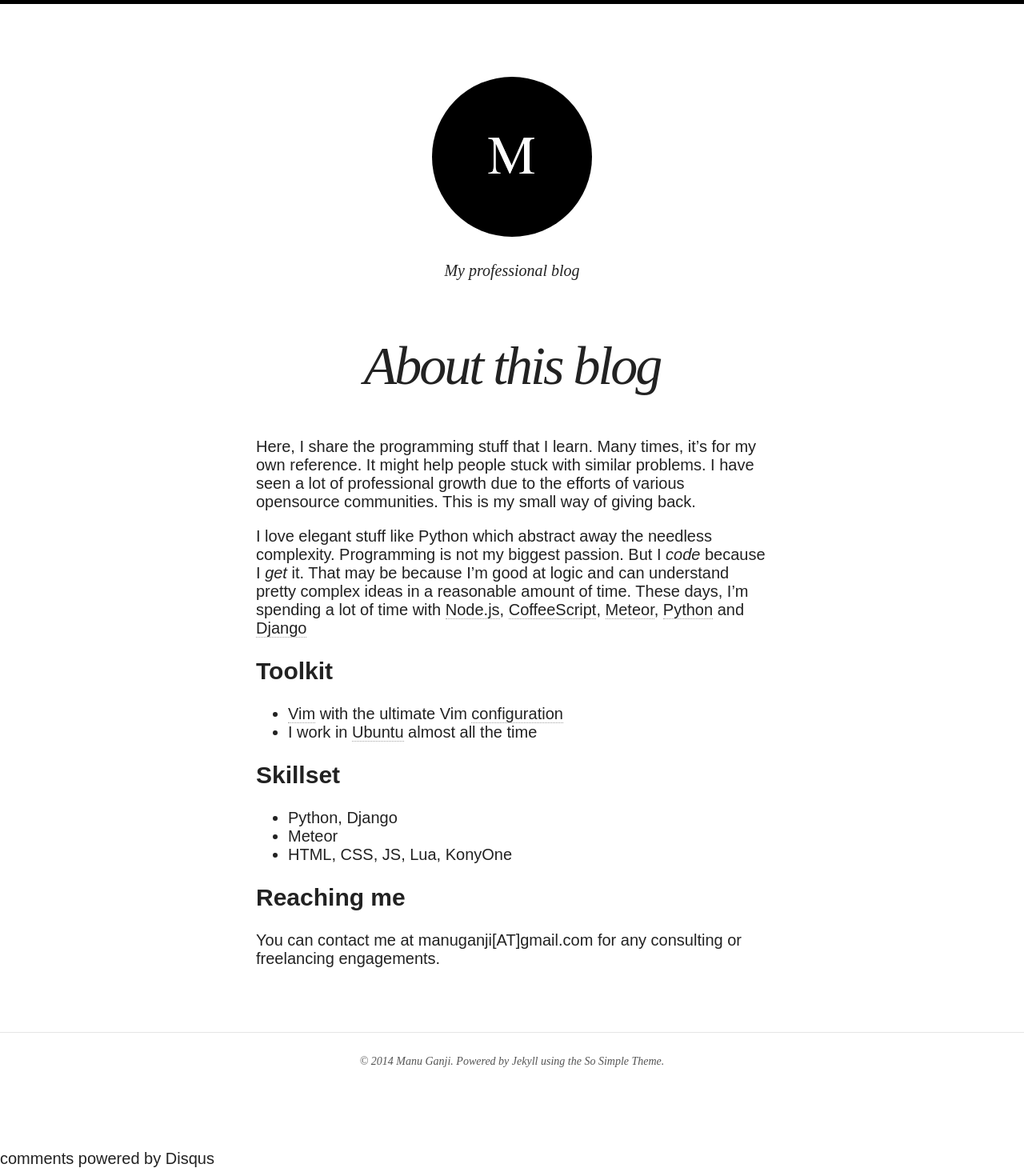
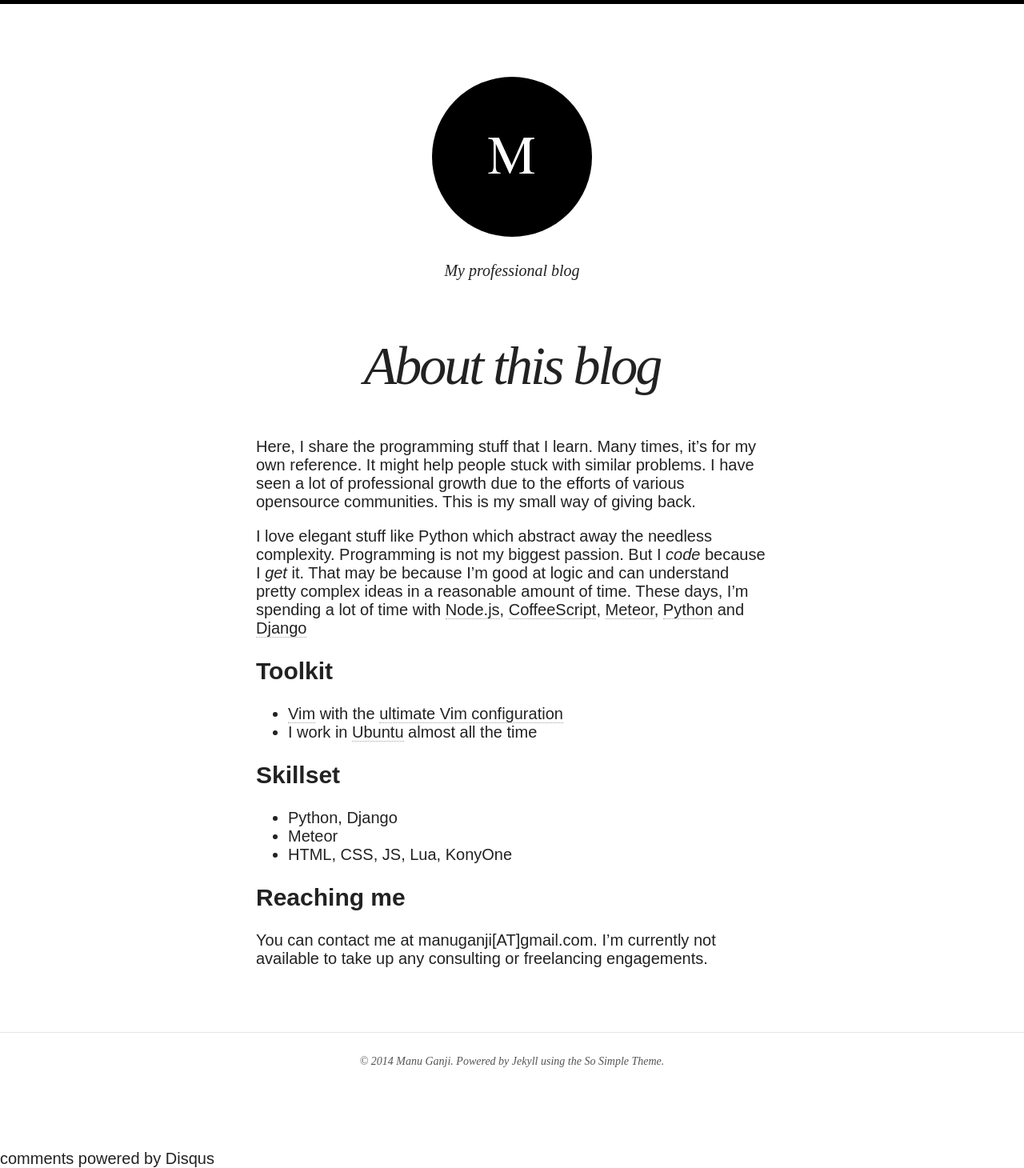
Before and after one commit to manuganji/manuganji.github.io, a Jekyll site: the page built from about.md, in a window 1280 px wide. Shown: the whole page at 80% size. Built offline with Jekyll 4.4.1, drawn with Linux system fonts in a browser that asks for light colours; nearby versions of some CDN libraries; comment, search, counter and statistics services are not loaded.

Commit message:
updating the about page

```diff
--- a/about.md
+++ b/about.md
@@ -12,7 +12,7 @@ I love elegant stuff like Python which abstract away the needless complexity. Pr
 
 # Toolkit
 
-* [Vim](http://www.vim.org/) with the ultimate Vim [configuration](http://amix.dk/vim/vimrc.html)
+* [Vim](http://www.vim.org/) with the [ultimate Vim configuration](http://amix.dk/vim/vimrc.html)
 * I work in [Ubuntu](http://ubuntu.com) almost all the time
 
 # Skillset
@@ -23,4 +23,4 @@ I love elegant stuff like Python which abstract away the needless complexity. Pr
 
 # Reaching me
 
-You can contact me at manuganji[AT]gmail.com for any consulting or freelancing engagements.
+You can contact me at manuganji[AT]gmail.com. I'm currently not available to take up any consulting or freelancing engagements.
```
